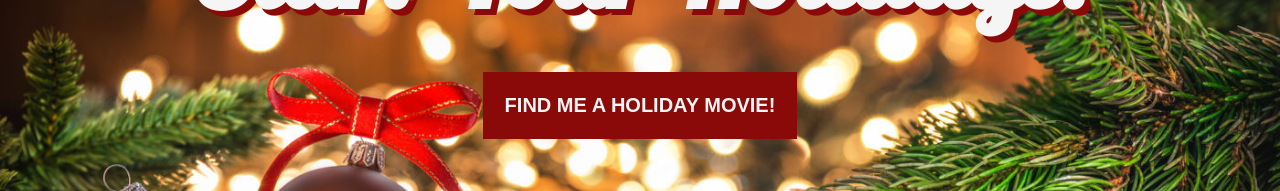
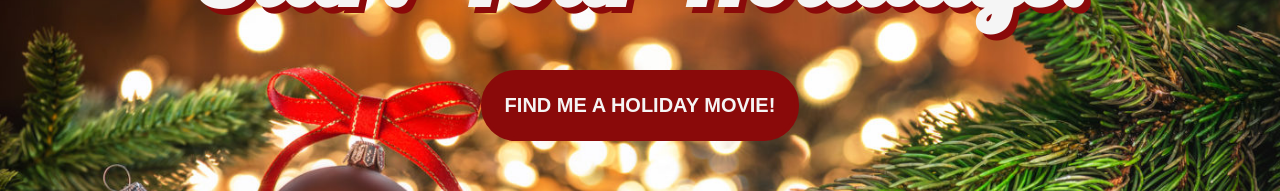
Before and after one commit to brittanybarnard/brittanyBarnardProject5, a React (Create React App) app: page / in a window 1280 px wide. Shown: the part 358-549 px from the top of the page. Built offline with nearby package versions, Linux system fonts and the light colour scheme; no server answers.

Commit message:
rounded button

```diff
--- a/src/App.css
+++ b/src/App.css
@@ -50,7 +50,8 @@ h1 {
 
 button {
   background-color: rgb(138, 10, 10);
-  border: 2px solid rgb(138, 10, 10);
+  border: 4px solid rgb(138, 10, 10);
+  border-radius: 35px;
   padding: 20px;
   text-transform: uppercase;
   font-size: 2rem;
@@ -64,7 +65,7 @@ button:hover,
 button:focus {
   background-color: white;
   color: rgb(4, 66, 32);
-  border: 2px solid rgb(4, 66, 32);
+  border: 4px solid rgb(4, 66, 32);
   font-weight: bolder;
   cursor: pointer;
 }
```
Also changed, not shown: 1 other file (tests, documents, lock files or other folders).
